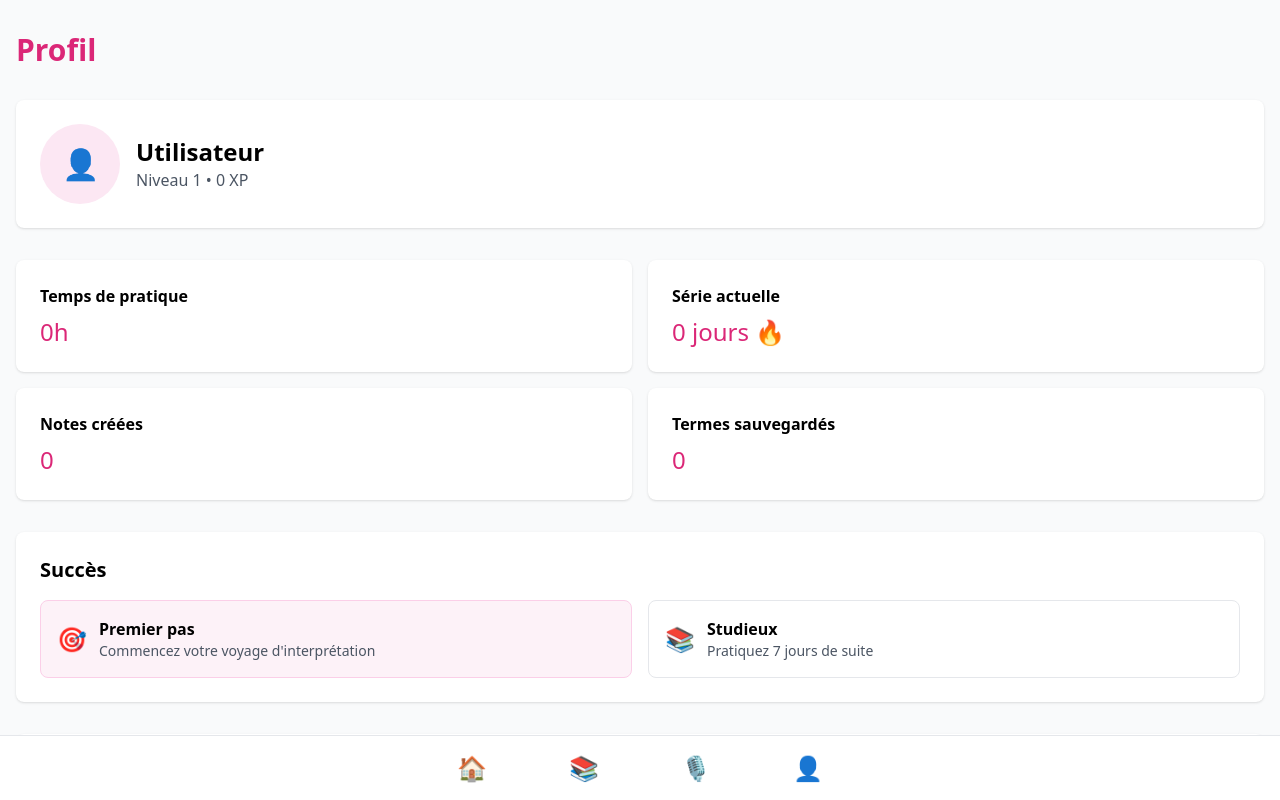
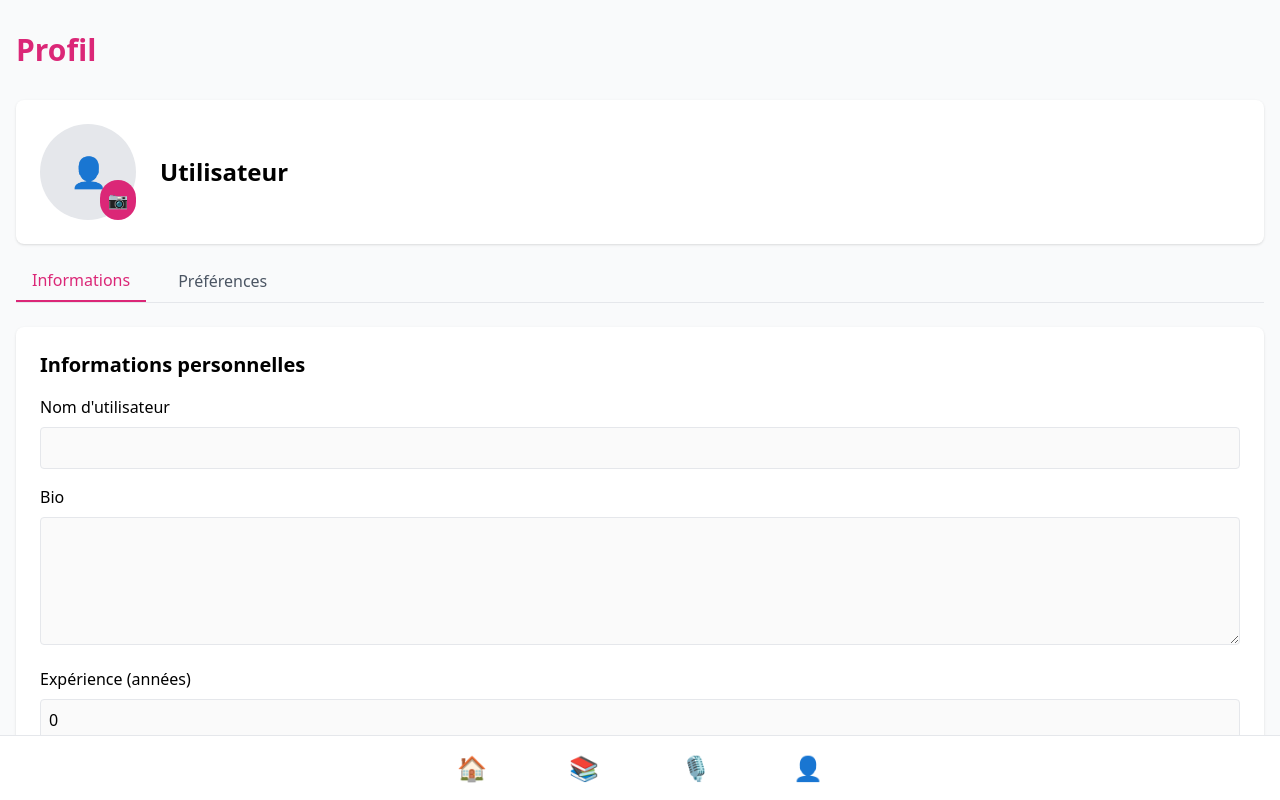
Before and after one commit to windypilier/windy-notes, a Next.js app: page /profile in a window 1280 px wide. Shown: the top 800 px of the page. Built offline with nearby package versions, Linux system fonts and the light colour scheme.

Commit message:
Update page.tsx

```diff
--- a/app/profile/page.tsx
+++ b/app/profile/page.tsx
@@ -1,4 +1,4 @@
-import ProfileMain from '../components/Profile/ProfileMain'
+import ProfileEditor from '../components/Profile/ProfileEditor'
 import Navigation from '../components/Navigation'
 
 export default function ProfilePage() {
@@ -8,7 +8,7 @@ export default function ProfilePage() {
         <h1 className="text-3xl font-bold text-pink-600 dark:text-pink-400 mb-8">
           Profil
         </h1>
-        <ProfileMain />
+        <ProfileEditor />
       </main>
       <Navigation />
     </div>
```
